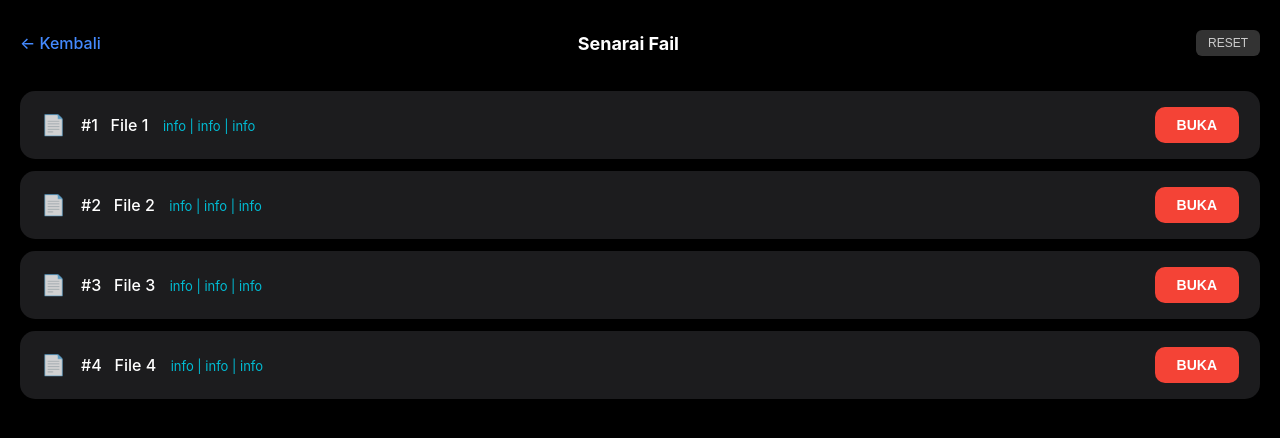
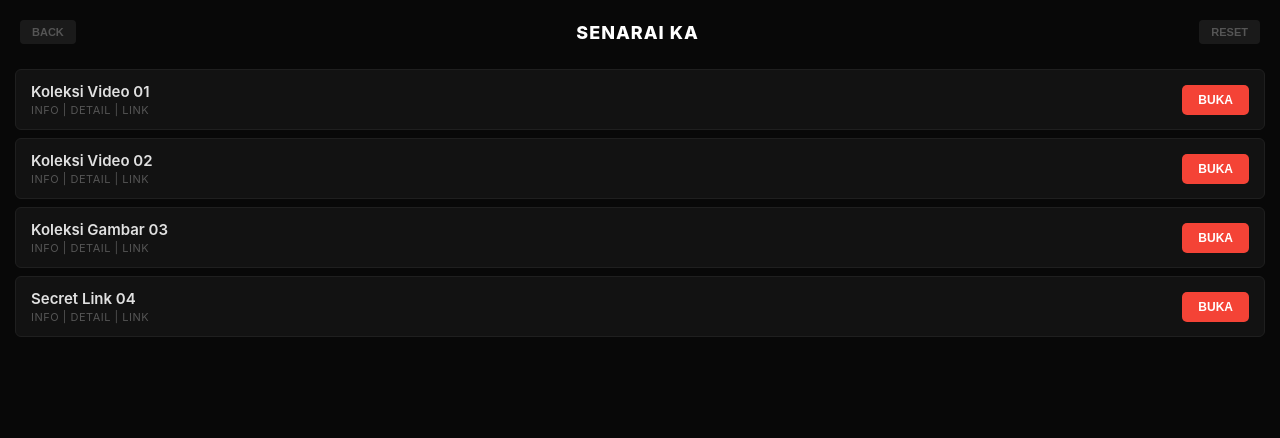
Before and after one commit to Pokka69/zspace, a plain HTML site: page file.html in a window 1280 px wide. Drawn offline with Linux system fonts and the light colour scheme.

Commit message:
Update file.html

```diff
--- a/file.html
+++ b/file.html
@@ -5,56 +5,132 @@
     <meta name="viewport" content="width=device-width, initial-scale=1.0">
     <title>Senarai Fail Ka</title>
     <style>
-        body { background-color: #000000; color: white; font-family: -apple-system, sans-serif; padding: 20px; margin: 0; }
-
-        /* Header */
-        .header { display: flex; justify-content: space-between; align-items: center; padding: 10px 0; margin-bottom: 25px; }
-        /* LINK KEMBALI DAH FIX */
-        .back-link { color: #448aff; text-decoration: none; font-size: 16px; font-weight: 500; }
-        .title { font-size: 18px; font-weight: bold; flex-grow: 1; text-align: center; margin-right: 40px; }
-        .btn-reset { background-color: #333; color: #ccc; border: none; padding: 6px 12px; border-radius: 6px; font-size: 12px; cursor: pointer; }
-
-        .container { display: flex; flex-direction: column; gap: 12px; }
-
-        .item-box {
-            display: flex; justify-content: space-between; align-items: center;
-            padding: 15px 20px; border-radius: 15px; background-color: #1c1c1e;
-            transition: 0.3s ease; border: 1px solid transparent;
+        /* Gaya Background Gelap Pekat */
+        body {
+            background-color: #080808;
+            color: #ffffff;
+            font-family: -apple-system, BlinkMacSystemFont, "Segoe UI", Roboto, sans-serif;
+            padding: 15px;
+            margin: 0;
         }
 
-        /* Warna Biru bila diklik */
-        .item-box.played { background-color: #1a237e; border: 1px solid #303f9f; }
+        /* Header yang lebih rapat ke tepi */
+        .header {
+            display: flex;
+            justify-content: space-between;
+            align-items: center;
+            margin-bottom: 20px;
+            padding: 5px;
+        }
 
-        .content-left { display: flex; align-items: center; gap: 15px; }
-        .icon-file { font-size: 20px; opacity: 0.8; }
-        .text-title { font-weight: 500; font-size: 16px; }
-        .info-blue { color: #00bcd4; font-size: 13px; margin-left: 10px; }
+        .back-link {
+            color: #555;
+            text-decoration: none;
+            font-size: 13px;
+            font-weight: bold;
+            text-transform: uppercase;
+            background: #1a1a1a;
+            padding: 6px 12px;
+            border-radius: 4px;
+        }
 
-        .btn-buka { background-color: #f44336; color: white; border: none; padding: 10px 22px; border-radius: 10px; cursor: pointer; font-weight: bold; font-size: 14px; }
+        .title {
+            font-size: 18px;
+            font-weight: 800;
+            text-transform: uppercase;
+            letter-spacing: 1px;
+        }
+
+        .btn-reset {
+            background-color: #1a1a1a;
+            color: #555;
+            border: none;
+            padding: 6px 12px;
+            border-radius: 4px;
+            font-size: 11px;
+            font-weight: bold;
+            cursor: pointer;
+        }
+
+        .container {
+            display: flex;
+            flex-direction: column;
+            gap: 8px; /* Jarak antara kotak lebih rapat */
+        }
+
+        /* Kotak Senarai Slim */
+        .item-box {
+            display: flex;
+            justify-content: space-between;
+            align-items: center;
+            padding: 12px 15px;
+            border-radius: 6px; /* Corner tak terlalu bulat, nampak profesional */
+            background-color: #121212;
+            border: 1px solid #1f1f1f;
+            transition: 0.2s;
+        }
+
+        /* Warna Biru Kelam bila dah klik (Macam gambar 2) */
+        .item-box.played {
+            background-color: #0a192f;
+            border: 1px solid #123456;
+        }
+
+        .content-left {
+            display: flex;
+            flex-direction: column; /* Teks atas bawah */
+            gap: 2px;
+        }
+
+        .text-title {
+            font-weight: 600;
+            font-size: 15px;
+            color: #e0e0e0;
+        }
+
+        /* Info teks kat bawah tu bagi nampak pudar sikit */
+        .info-detail {
+            color: #555;
+            font-size: 11px;
+            text-transform: uppercase;
+            letter-spacing: 0.5px;
+        }
+
+        /* Butang Buka yang kecik tapi menyerlah */
+        .btn-buka {
+            background-color: #f44336;
+            color: white;
+            border: none;
+            padding: 8px 16px;
+            border-radius: 5px;
+            cursor: pointer;
+            font-weight: 900;
+            font-size: 12px;
+        }
+
+        .btn-buka:active {
+            transform: scale(0.95);
+        }
     </style>
 </head>
 <body>
 
 <div class="header">
-    <a href="chat.html" class="back-link">← Kembali</a>
-    <span class="title">Senarai Fail</span>
+    <button class="btn-reset" onclick="history.back()">BACK</button>
+    <span class="title">SENARAI KA</span>
     <button class="btn-reset" onclick="resetWarna()">RESET</button>
 </div>
 
 <div class="container" id="fileList"></div>
 
 <script>
-    // ========================================================
-    // ⬇️ TAMBAH KOTAK MANUAL KAT SINI (id jangan sama!) ⬇️
-    // ========================================================
     const senaraiData = [
-        { id: 1, nama: "File 1", link: "file-a.html" },
-        { id: 2, nama: "File 2", link: "https://youtube.com" },
-        { id: 3, nama: "File 3", link: "https://tiktok.com" },
-        { id: 4, nama: "File 4", link: "https://facebook.com" },
+        { id: "01", nama: "Koleksi Video 01", detail: "INFO | DETAIL | LINK", link: "#" },
+        { id: "02", nama: "Koleksi Video 02", detail: "INFO | DETAIL | LINK", link: "#" },
+        { id: "03", nama: "Koleksi Gambar 03", detail: "INFO | DETAIL | LINK", link: "#" },
+        { id: "04", nama: "Secret Link 04", detail: "INFO | DETAIL | LINK", link: "#" },
     ];
 
-    // Guna localStorage biar dia ingat selamanya
     let statusKlik = JSON.parse(localStorage.getItem('dataBiruKa')) || {};
 
     function render() {
@@ -67,13 +143,10 @@
             div.className = `item-box ${isBlue}`;
             div.innerHTML = `
                 <div class="content-left">
-                    <span class="icon-file">📄</span>
-                    <div>
-                        <span class="text-title">#${item.id} &nbsp; ${item.nama}</span>
-                        <span class="info-blue">info | info | info</span>
-                    </div>
+                    <span class="text-title">${item.nama}</span>
+                    <span class="info-detail">${item.detail}</span>
                 </div>
-                <button class="btn-buka" onclick="bukaLink(${item.id}, '${item.link}')">BUKA</button>
+                <button class="btn-buka" onclick="bukaLink('${item.id}', '${item.link}')">BUKA</button>
             `;
             list.appendChild(div);
         });
@@ -83,11 +156,11 @@
         statusKlik[id] = true;
         localStorage.setItem('dataBiruKa', JSON.stringify(statusKlik));
         render();
-        window.open(url, '_blank');
+        // window.open(url, '_blank'); // Aktifkan balik kalau nak guna link betul
     }
 
     function resetWarna() {
-        if(confirm("Confirm nak reset semua kotak jadi hitam balik?")) {
+        if(confirm("Confirm nak reset semua?")) {
             statusKlik = {};
             localStorage.removeItem('dataBiruKa');
             render();
```
